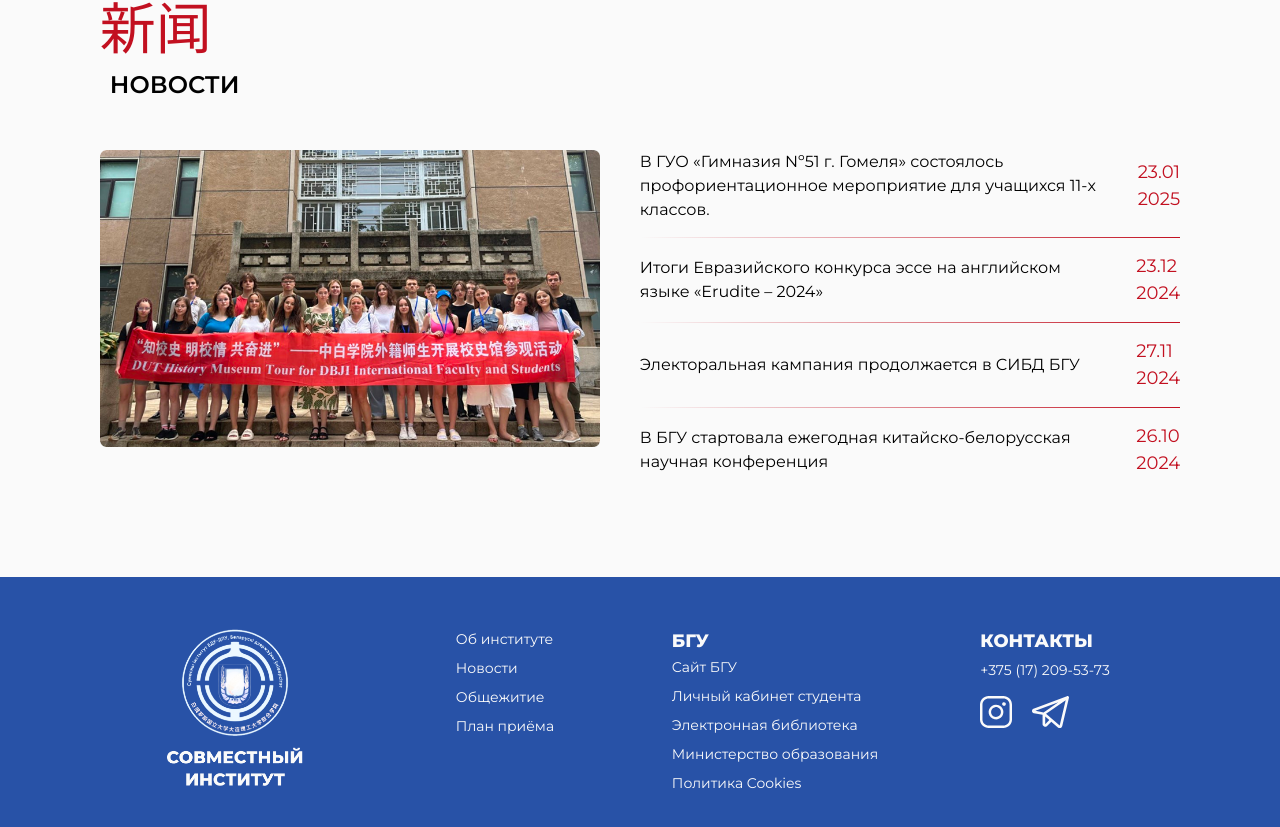
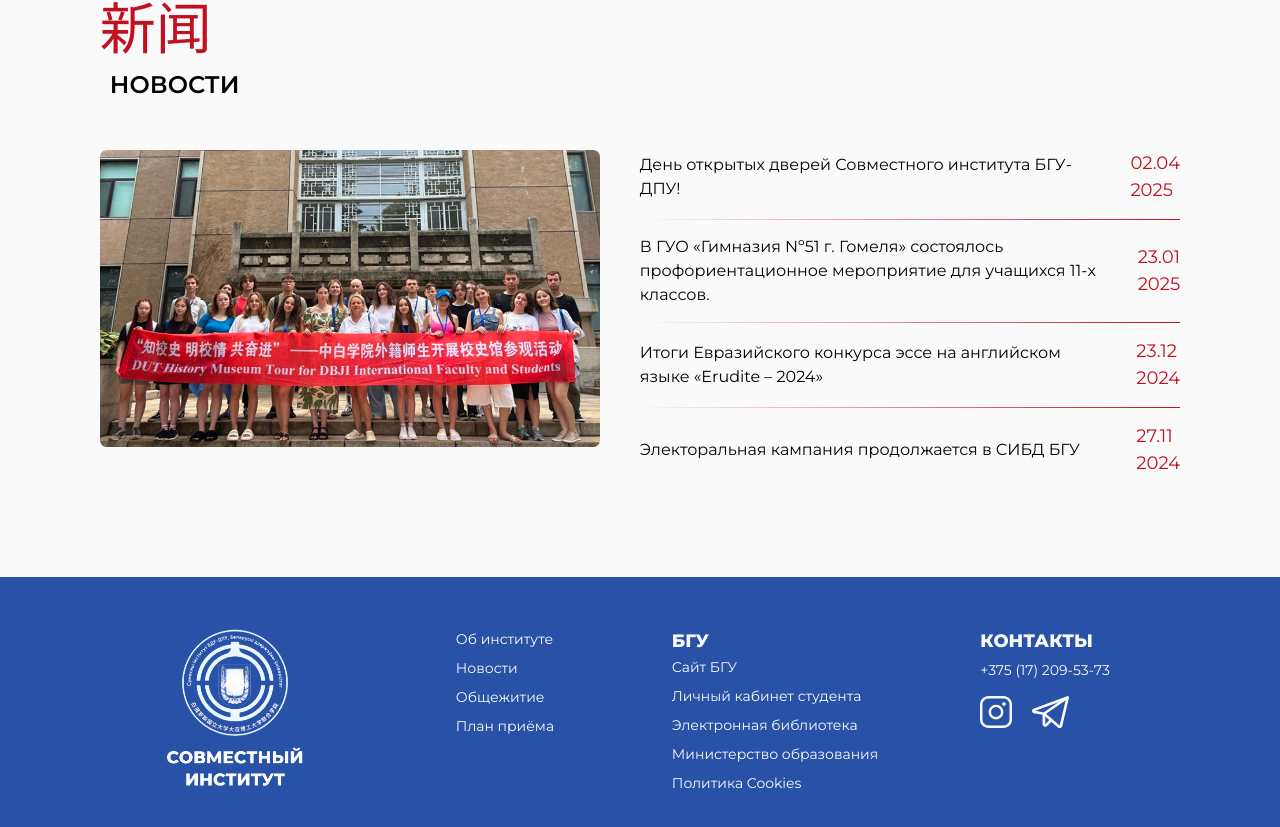
Before and after one commit to nyvrae/university_site, a Next.js app: page / in a window 1280 px wide. Shown: the part 2695-3522 px from the top of the page. Built offline with nearby package versions, Linux system fonts and the light colour scheme.

Commit message:
change main news section

```diff
--- a/src/data/main/mainNews.ts
+++ b/src/data/main/mainNews.ts
@@ -1,12 +1,6 @@
 import { MainPageNewsType } from '@/types/mainPageNews';
 
 const MainNews: MainPageNewsType[] = [
-  {
-    title:
-      'В БГУ стартовала ежегодная китайско-белорусская научная конференция',
-    date: '26.10.2024',
-    href: '/news/1',
-  },
   {
     title: 'Электоральная кампания продолжается в СИБД БГУ',
     date: '27.11.2024',
@@ -24,6 +18,11 @@
     date: '23.01.2025',
     href: '/news/4',
   },
+  {
+    title: 'День открытых дверей Совместного института БГУ-ДПУ!',
+    date: '02.04.2025',
+    href: '/news/8',
+  },
 ];
 
 export default MainNews.reverse();
```
